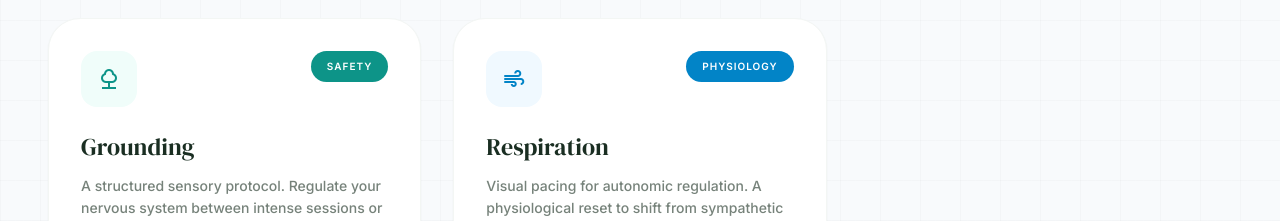
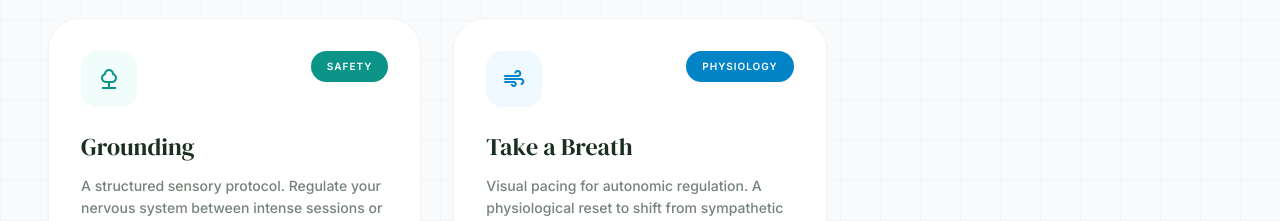
Before and after one commit to theshashank1/manovratha-website, a React (Vite) app: page /wellness in a window 1280 px wide. Shown: the part 1860-2081 px from the top of the page. Built offline with nearby package versions, Linux system fonts and the light colour scheme.

Commit message:
feat: Introduce WellnessHub page with emotion wheel, affirmations, and calibration tools.

```diff
--- a/pages/WellnessHub.tsx
+++ b/pages/WellnessHub.tsx
@@ -830,7 +830,7 @@ const WellnessHub: React.FC = () => {
 
                             <Reveal delay={0.2}>
                                 <LabCard
-                                    title="Respiration"
+                                    title="Take a Breath"
                                     icon="air"
                                     badge="Physiology"
                                     badgeColor="bg-sky-600 text-white"
```
